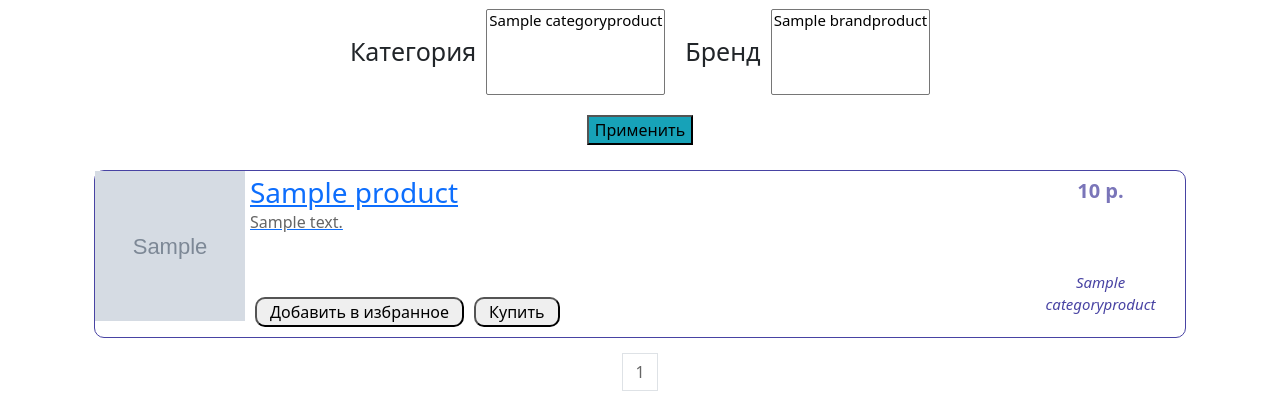
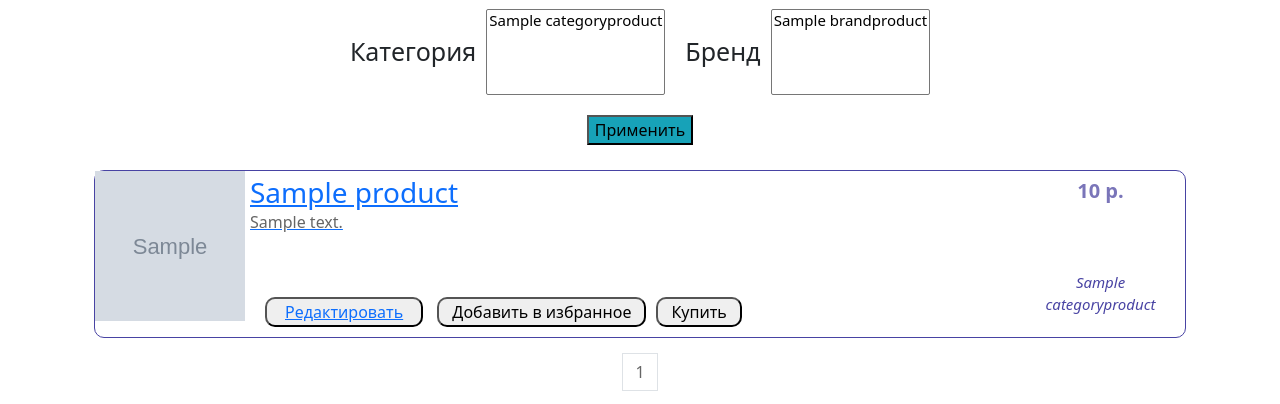
Before and after one commit to zalmon74/CLA__internet_shop_technique, a Django app: page /products/ in a window 1280 px wide. Shown: the part 434-838 px from the top of the page. Run offline with Django 4.2, Linux system fonts and the light colour scheme; a user stored in the database is signed in; tables that the repository leaves empty hold one stand-in row (values such as "Sample post"); grey boxes marked "Sample" are stand-in pictures; some libraries are stand-ins or nearby versions.

Commit message:
Добавлена возможность редактировать товар для администраторов

```diff
--- a/CLA__shop/shop_products/templates/shop_products/product.html
+++ b/CLA__shop/shop_products/templates/shop_products/product.html
@@ -135,6 +135,9 @@
                                             <p>{{ product.description| truncatewords:"50" }}</p>
                                             <div class="buttons">
                                                 <a href=""></a>
+                                                {% if user.is_staff %}
+                                                    <a href="{% url 'admin:shop_products_product_change' product.pk %}" class="btn-info"s><button class="btn-info"><span>Редактировать</span></a></button>
+                                                {% endif %}
                                                 <button class="btn-info add-favorite-product"><span>Добавить в избранное</span></>
                                                 <button class="btn-info buy-product"><span>Купить</span></button>
                                             </div>
```
